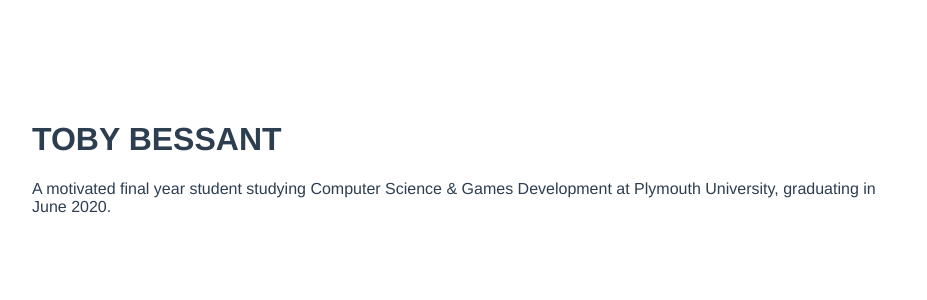
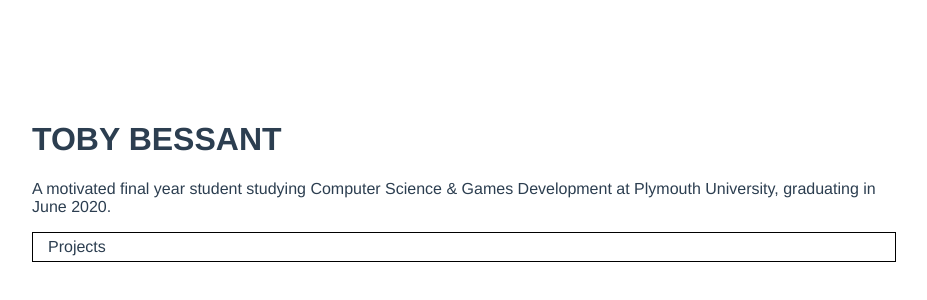
Before and after one commit to tobybessant/tobybessant.github.io, a Vue app: page /#/ in a window 1280 px wide. Shown: the part 108-408 px from the top of the page, without its empty margins (176-1103 px from the left). Built offline with nearby package versions, Linux system fonts and the light colour scheme.

Commit message:
Added nav & navbutton components

```diff
--- /dev/null
+++ b/src/components/HomeNav.vue
@@ -0,0 +1,20 @@
+<template>
+  <div class="home-nav">
+		<HomeNavButton location="projects" label="Projects" />
+  </div>
+</template>
+
+<script>
+import HomeNavButton from "@/components/HomeNavButton.vue"
+
+export default {
+  name: 'HomeNav',
+	components: {
+		HomeNavButton
+	}
+}
+</script>
+
+<style scoped>
+
+</style>
--- /dev/null
+++ b/src/components/HomeNavButton.vue
@@ -0,0 +1,32 @@
+<template>
+  <div class="home-nav-button" @click="clicked()">
+		{{ label }}
+  </div>
+</template>
+
+<script>
+export default {
+  name: 'HomeNavButton',
+	props: {
+		label: String,
+		location: String
+	},
+	methods: {
+		clicked: function() {
+			this.$router.push(this.location);
+		}
+	}
+}
+</script>
+
+<style scoped>
+.home-nav-button {
+	padding: 5px 15px;
+	border: 1px solid black;
+}
+
+.home-nav-button:hover {
+	cursor: pointer;
+	box-shadow: 0px 0px 10px black;
+}
+</style>
--- a/src/views/Home.vue
+++ b/src/views/Home.vue
@@ -1,17 +1,20 @@
 <template>
   <div class="home">
     <AppTitle />
+		<HomeNav />
   </div>
 </template>
 
 <script>
 // @ is an alias to /src
 import AppTitle from '@/components/AppTitle.vue'
+import HomeNav from '@/components/HomeNav.vue'
 
 export default {
   name: 'home',
   components: {
-    AppTitle
+    AppTitle,
+		HomeNav
   }
 }
 </script>
```
